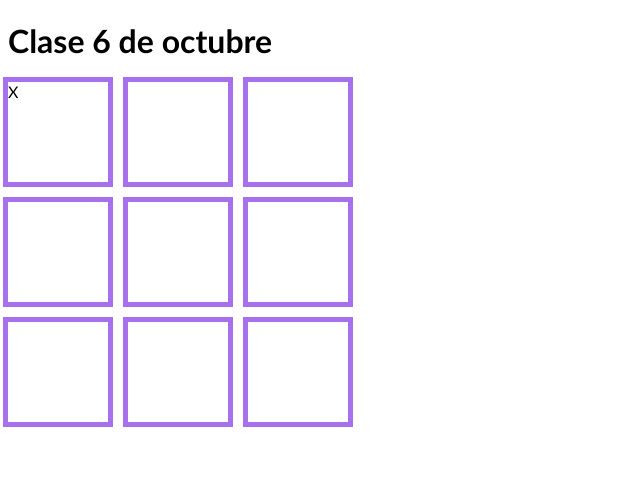
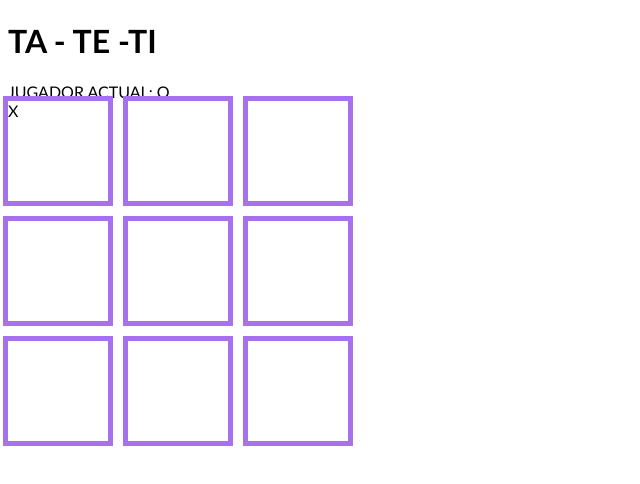
Before and after one commit to Mikasol7/Intro-a-la-Programacion-Clase, a plain HTML site: page Clase 06-10/index.html in a window 1280 px wide. Both pictures are taken after a click on the element 58 px from the left and 131 px from the top of the page. Shown: the whole page, without its empty margins (0-640 px from the left). Drawn offline with Linux system fonts and the light colour scheme.

Commit message:
Clase 13 oct

```diff
--- a/Clase 06-10/index.html
+++ b/Clase 06-10/index.html
@@ -3,18 +3,21 @@
 <head>
     <meta charset="UTF-8">
     <meta name="viewport" content="width=device-width, initial-scale=1.0">
-    <title>Document</title>
+    <title>TA - TE - TI</title>
     <link rel="stylesheet" href="style.css">
     <script src="script.js" defer></script>
 </head>
 <body>
-    <h1>Clase 6 de octubre</h1>
+    <h1>TA - TE -TI</h1>
     <!-- <div>
     <span id="span" class="nombre"> Mica
     </span>
     </div>
     <input type="text" id="input">
     <button id="button">Subir</button> -->
+
+    <span id="currentplayer" class="nombre">JUGADOR ACTUAL:</span>
+
     <div class="grilla">
         <div class="fila">
             <div class="celda"></div>
--- a/Clase 06-10/script.js
+++ b/Clase 06-10/script.js
@@ -20,23 +20,49 @@
 //     span.innetText="HOLAa"
 // }
 
-const celdas= document.getElementsByClassName("celda")
-let estado=[]
-let jugador1= "X"
-let jugador2= "O"
-let jugador_actual= jugador1
-for (let i=0; i<celdas.length; i++){
+const celdas = document.getElementsByClassName("celda")
+let estado = []
+let jugador1 = "X"
+let jugador2 = "O"
+let jugador_actual = jugador1
+const currentplayer = document.getElementById("currentplayer")
+
+const combinaciones_Ganadoras = [
+    [0, 1, 2],
+    [3, 4, 5],
+    [6, 7, 8],
+    [0, 3, 6],
+    [1, 4, 7],
+    [2, 5, 8],
+    [0, 4, 8],
+    [2, 4, 6],
+]
+
+let hayGanador = false
+
+for (let i = 0; i < celdas.length; i++) {
     console.log(i)
-    celdas[i].onclick=function(ev){
+    celdas[i].onclick = function (ev) {
         console.log(i)
-        if (estado[i])return
-        ev.target.innerText= jugador_actual
+        if (estado[i]) return
+        ev.target.innerText = jugador_actual
         estado[i] = jugador_actual
-        if (jugador_actual===jugador2){
-            jugador_actual=jugador1
+
+        hayGanador = combinaciones_Ganadoras.map((item) => {
+            return estado[item[0]] === estado[item[1]] && estado[item[1]] === estado[item[2]] && estado[item[0]]!==null
+            }).some((item)=>item)
+
+            if (hayGanador){
+                alert(`GANÓ EL JUGADOR ${jugador_actual}`)
+                return
+            }
+
+        if (jugador_actual === jugador2) {
+            jugador_actual = jugador1
         } else {
-            jugador_actual=jugador2
+            jugador_actual = jugador2
         }
+        currentplayer.innerText = `JUGADOR ACTUAL: ${jugador_actual}`
     }
     estado.push(null)
 }
```
